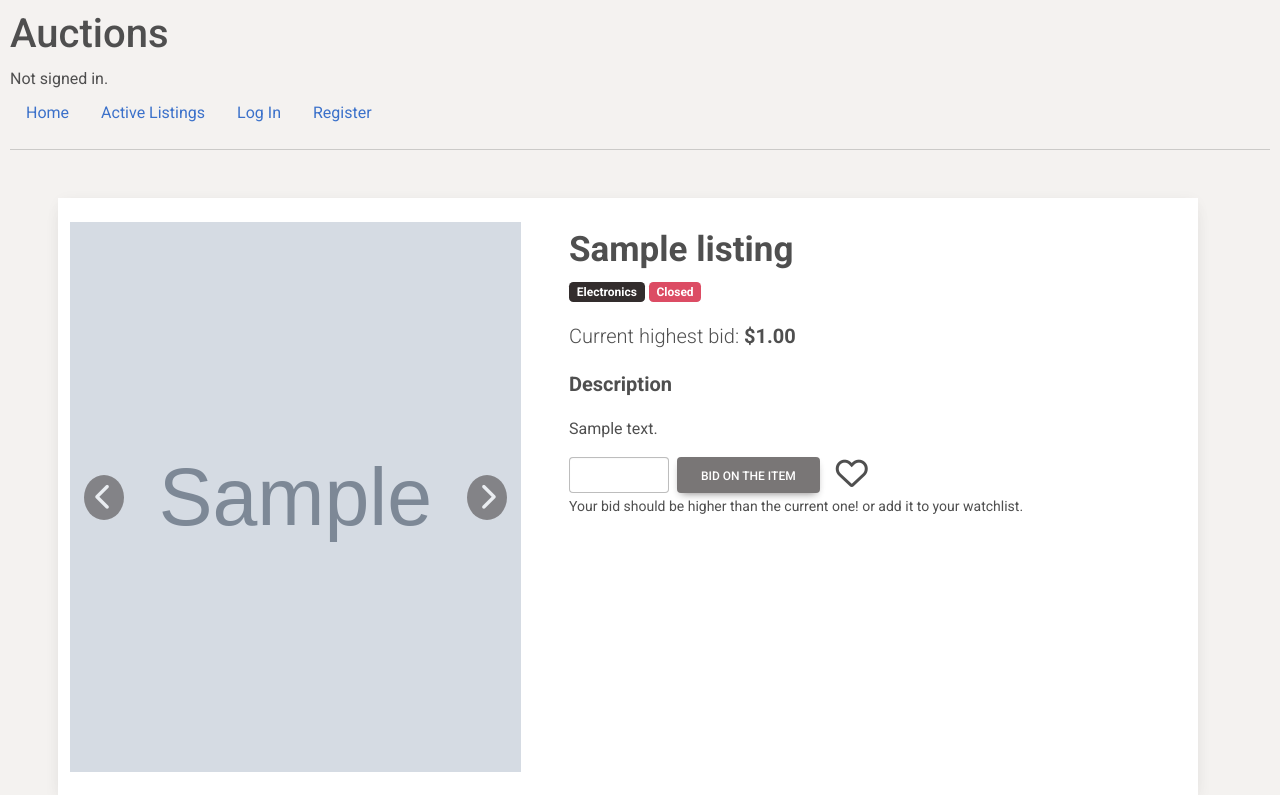
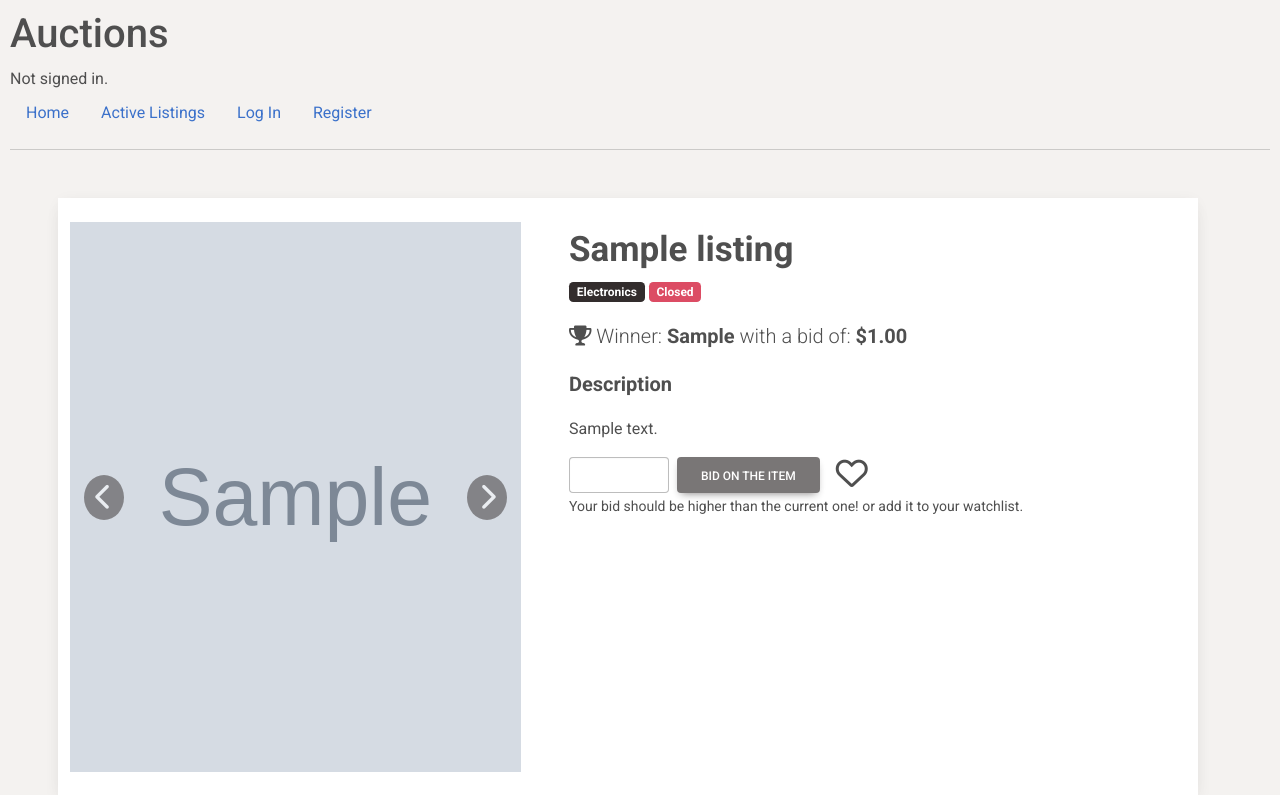
Before and after one commit to MarouBen/NightFall-Bids, a Django app: template auctions/templates/auctions/item.html in a window 1280 px wide. Shown: the top 795 px of the page. Run offline with Django 3.2, Linux system fonts and the light colour scheme; tables that the repository leaves empty hold one stand-in row (values such as "Sample post"); the template is opened without the code that fills it: values that come from a table or form of the project are taken from there, most other values are stand-ins (such as "Sample title", 1, 10 or a date in 2020); grey boxes marked "Sample" are stand-in pictures; some libraries are stand-ins or nearby versions.

Commit message:
page now say who won
If a user is signed in on a closed listing page, and the user has won that auction, the page should say so.

```diff
--- a/auctions/templates/auctions/item.html
+++ b/auctions/templates/auctions/item.html
@@ -40,7 +40,16 @@
                                     {% endif %}
                                 </div>
                             </div>
-                            <p class="lead"><span> Current highest bid: <span class="fw-bold ">${{ listing.bids.first.bid }}</span></span></p>
+                            {% if open %}
+                                <p class="lead"><span> Current highest bid: <span class="fw-bold ">${{ listing.bids.first.bid }}</span></span></p>
+                            {% else %}
+                                <p class="lead">
+                                    <span><i class="fas fa-trophy"></i> Winner:
+                                        <span class="fw-bold ">{{ listing.bids.first.user|title }}</span> with a bid of:
+                                        <span class="fw-bold ">${{ listing.bids.first.bid }}</span>
+                                    </span>
+                                </p>
+                            {% endif %}
                             <strong><p style="font-size: 20px;">Description</p></strong>
                             <p>{{listing.description}}</p>
                             <div class=" d-flex">
```
